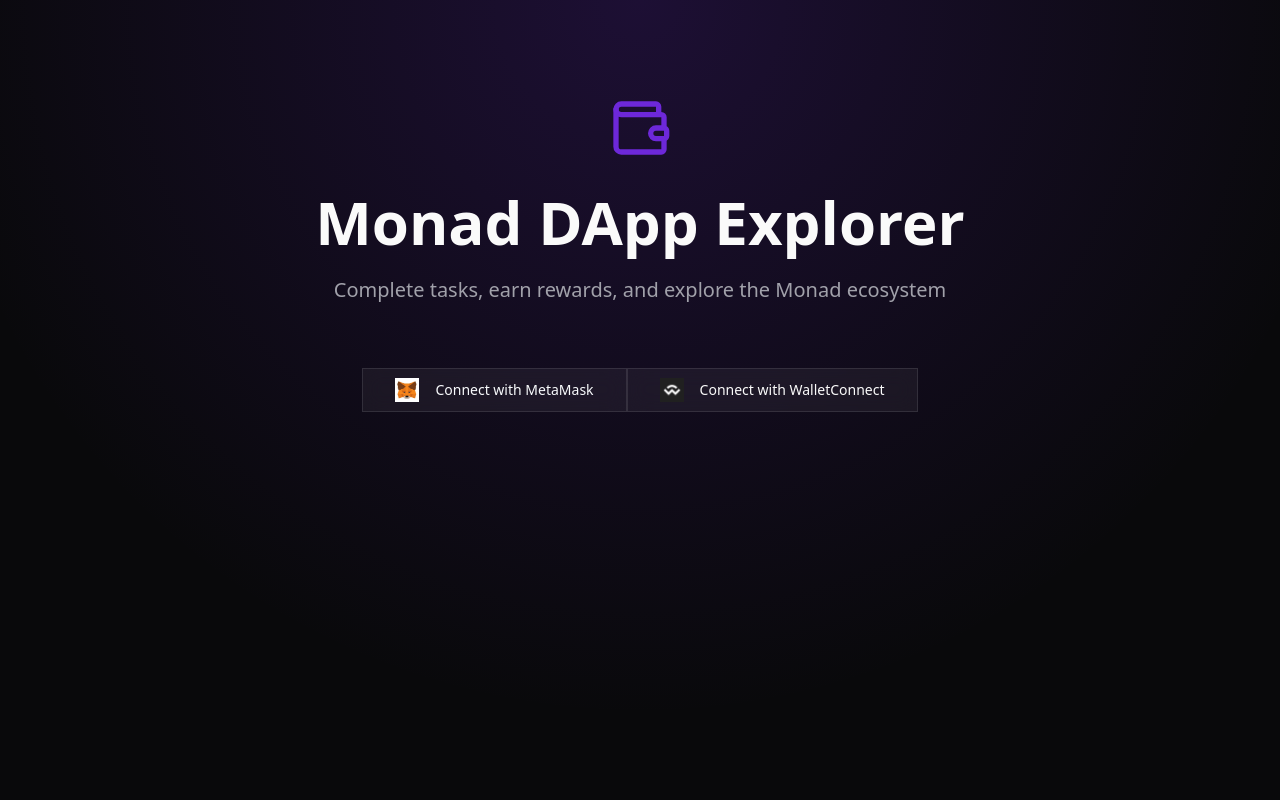
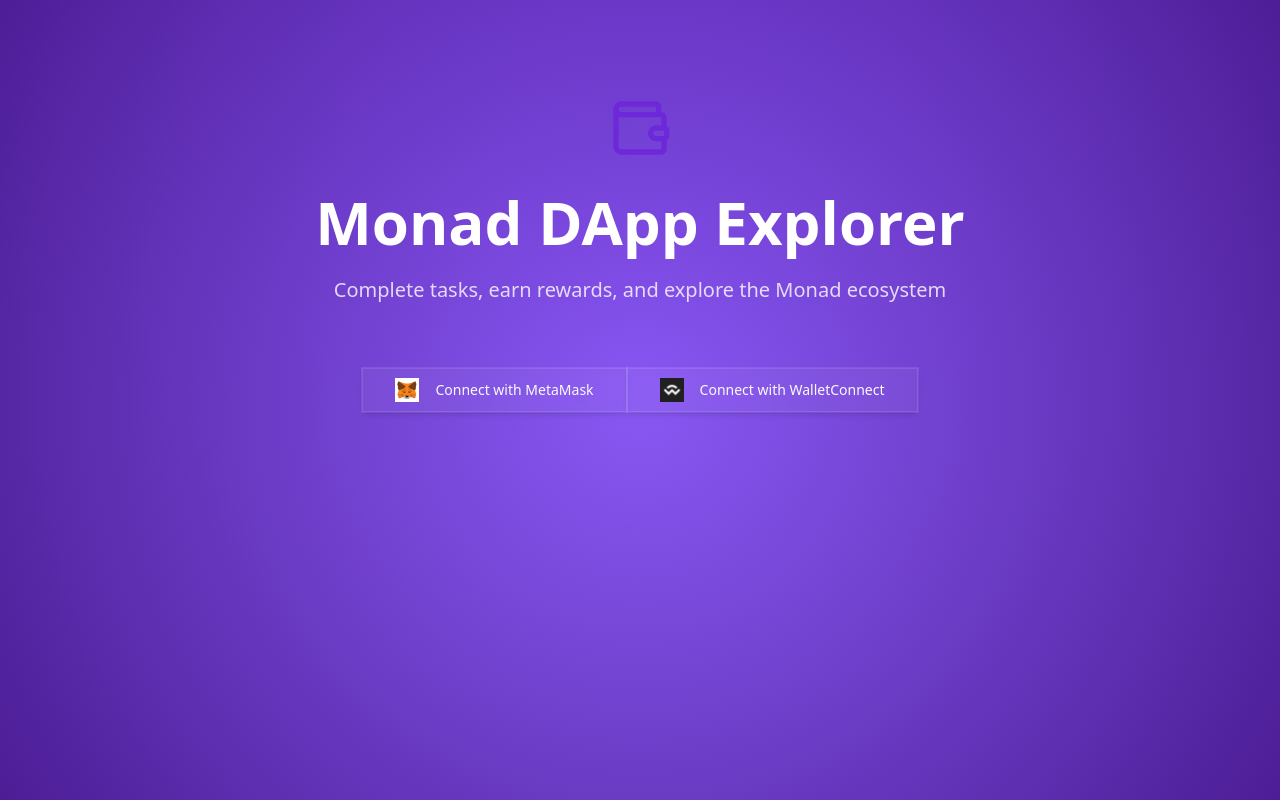
Before and after one commit to cryptojagatthu/blockchain-task-trove, a React (Vite) app: page / in a window 1280 px wide. Built offline with nearby package versions, Linux system fonts and the light colour scheme.

Commit message:
Add 3D effects and background
Add 3D effects to buttons and elements.  Implement a purple background and incorporate randomly dropping images from the top, ensuring no interference with existing website functionality.

```diff
--- /dev/null
+++ b/src/components/FallingImages.tsx
@@ -0,0 +1,39 @@
+
+import { useEffect, useCallback } from 'react';
+
+const images = [
+  '/lovable-uploads/a0921049-6d45-4fce-a4b5-d9f659c0b0bc.png',
+  '/lovable-uploads/22743658-2a24-490f-ae2a-59890d7638ec.png',
+  '/lovable-uploads/6e3c1677-3275-46d4-81fa-55ada64eeb18.png',
+  '/lovable-uploads/9a84e2cc-a098-4b3a-bbcb-ab5f35e0883d.png',
+  '/lovable-uploads/58d06192-53ee-46b2-8026-58484b822377.png',
+  '/lovable-uploads/69dd3a3a-ec95-46cb-804d-656890f62e4e.png'
+];
+
+const FallingImages = () => {
+  const createImage = useCallback(() => {
+    const img = document.createElement('img');
+    img.src = images[Math.floor(Math.random() * images.length)];
+    img.className = 'floating-image';
+    img.style.setProperty('--fall-duration', `${5 + Math.random() * 5}s`);
+    img.style.setProperty('--rotation', `${Math.random() * 360}deg`);
+    img.style.left = `${Math.random() * window.innerWidth}px`;
+    img.style.width = '48px';
+    img.style.height = '48px';
+
+    document.body.appendChild(img);
+
+    img.addEventListener('animationend', () => {
+      img.remove();
+    });
+  }, []);
+
+  useEffect(() => {
+    const interval = setInterval(createImage, 2000);
+    return () => clearInterval(interval);
+  }, [createImage]);
+
+  return null;
+};
+
+export default FallingImages;
--- a/src/index.css
+++ b/src/index.css
@@ -1,4 +1,3 @@
-
 @tailwind base;
 @tailwind components;
 @tailwind utilities;
@@ -34,6 +33,7 @@
   body {
     @apply bg-background text-foreground;
     font-feature-settings: "rlig" 1, "calt" 1;
+    background: radial-gradient(circle at center, #8B5CF6 0%, #4C1D95 100%);
   }
 }
 
@@ -47,19 +47,39 @@
   border: 1px solid rgba(255, 255, 255, 0.1);
 }
 
-.animate-float {
-  animation: float 6s ease-in-out infinite;
+.button-3d {
+  transform-style: preserve-3d;
+  transition: transform 0.2s ease, box-shadow 0.2s ease;
+  box-shadow: 0 4px 6px -1px rgba(0, 0, 0, 0.1),
+              0 2px 4px -1px rgba(0, 0, 0, 0.06),
+              0 0 0 1px rgba(255, 255, 255, 0.1);
 }
 
-@keyframes float {
-  0% {
-    transform: translateY(0px);
+.button-3d:hover {
+  transform: translateY(-2px) scale(1.02);
+  box-shadow: 0 20px 25px -5px rgba(0, 0, 0, 0.1),
+              0 10px 10px -5px rgba(0, 0, 0, 0.04),
+              0 0 0 1px rgba(255, 255, 255, 0.2);
+}
+
+.button-3d:active {
+  transform: translateY(1px);
+}
+
+.floating-image {
+  position: fixed;
+  pointer-events: none;
+  z-index: 10;
+  animation: float-down var(--fall-duration, 5s) linear forwards;
+  opacity: 0.6;
+}
+
+@keyframes float-down {
+  from {
+    transform: translateY(-100px) rotate(var(--rotation));
   }
-  50% {
-    transform: translateY(-20px);
-  }
-  100% {
-    transform: translateY(0px);
+  to {
+    transform: translateY(100vh) rotate(var(--rotation));
   }
 }
 
--- a/src/pages/Index.tsx
+++ b/src/pages/Index.tsx
@@ -1,8 +1,9 @@
 
 import { motion } from "framer-motion";
-import { Wallet, ChevronRight } from "lucide-react";
+import { Wallet } from "lucide-react";
 import { useNavigate } from "react-router-dom";
 import { Button } from "@/components/ui/button";
+import FallingImages from "@/components/FallingImages";
 
 const Index = () => {
   const navigate = useNavigate();
@@ -13,6 +14,7 @@ const Index = () => {
 
   return (
     <div className="min-h-screen relative overflow-hidden">
+      <FallingImages />
       <div className="hero-gradient absolute inset-0 opacity-20" />
 
       <div className="container mx-auto px-4 py-24 relative">
@@ -31,10 +33,10 @@ const Index = () => {
             <Wallet size={64} className="mx-auto mb-6 text-primary" />
           </motion.div>
 
-          <h1 className="text-4xl md:text-6xl font-bold mb-6">
+          <h1 className="text-4xl md:text-6xl font-bold mb-6 text-white">
             Monad DApp Explorer
           </h1>
-          <p className="text-xl text-muted-foreground mb-12 max-w-2xl mx-auto">
+          <p className="text-xl text-white/80 mb-12 max-w-2xl mx-auto">
             Complete tasks, earn rewards, and explore the Monad ecosystem
           </p>
 
@@ -42,7 +44,7 @@ const Index = () => {
             <Button
               size="lg"
               onClick={connectWallet}
-              className="glass-card hover:bg-primary/20 transition-all duration-300"
+              className="button-3d w-full sm:w-auto glass-card hover:bg-primary/20 transition-all duration-300"
             >
               <img src="/lovable-uploads/4b1e9076-1cbd-4020-a32d-79a11db4e33f.png" alt="MetaMask" className="w-6 h-6 mr-2" />
               Connect with MetaMask
@@ -52,7 +54,7 @@ const Index = () => {
               size="lg"
               variant="outline"
               onClick={connectWallet}
-              className="glass-card hover:bg-primary/20 transition-all duration-300"
+              className="button-3d w-full sm:w-auto glass-card hover:bg-primary/20 transition-all duration-300"
             >
               <img src="/lovable-uploads/bdb04786-9f42-4bf6-abe1-3419d2ed27fc.png" alt="WalletConnect" className="w-6 h-6 mr-2" />
               Connect with WalletConnect
```
